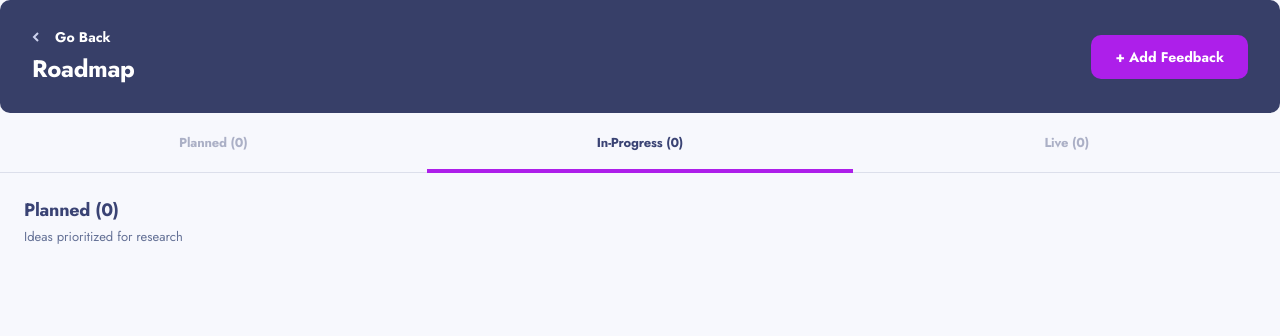
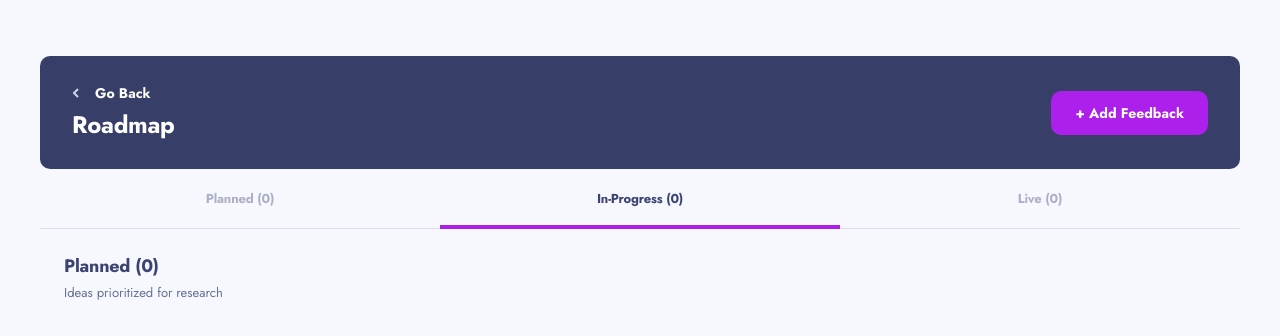
Before and after one commit to aljayy/product-feedback-app, a React (Create React App) app: page /roadmap in a window 1280 px wide. Shown: the top 336 px of the page. Built offline with nearby package versions, Linux system fonts and the light colour scheme.

Commit message:
style: add tablet media query

```diff
--- a/src/pages/RoadmapPage.jsx
+++ b/src/pages/RoadmapPage.jsx
@@ -4,7 +4,7 @@ import RoadmapColumnsWrapper from "../components/Roadmap/RoadmapColumnsWrapper";
 
 function RoadmapPage() {
   return (
-    <div className="overflow-x-hidden">
+    <div className="overflow-x-hidden m:pt-[5.6rem] m:px-10">
       <RoadmapHeader />
       <StatusSelector />
       <RoadmapColumnsWrapper />
```
